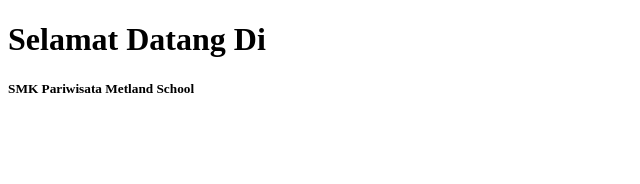
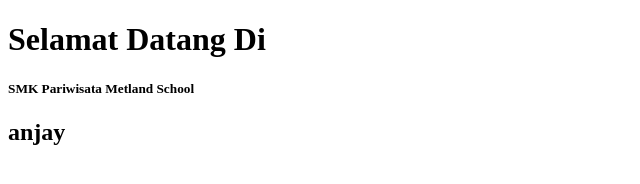
Before and after one commit to Veriart/tokped_clone, a plain HTML site: page index.html in a window 1280 px wide. Shown: the full height of the page, 0-640 px from the left. Drawn offline with Linux system fonts and the light colour scheme.

Commit message:
nambahin anjay h2

```diff
--- a/index.html
+++ b/index.html
@@ -8,5 +8,6 @@
 <body>
     <h1>Selamat Datang Di</h1>
     <h5>SMK Pariwisata Metland School</h5>
+    <h2>anjay</h2>
 </body>
 </html>
```
